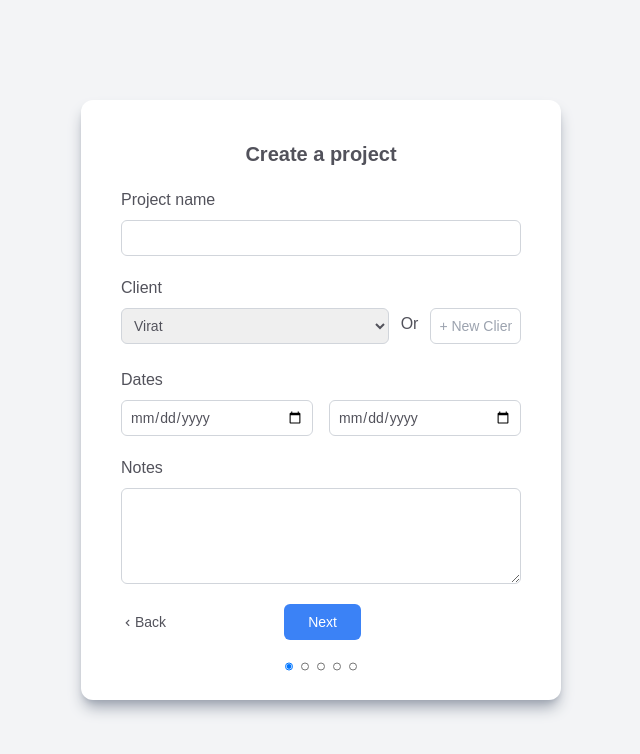
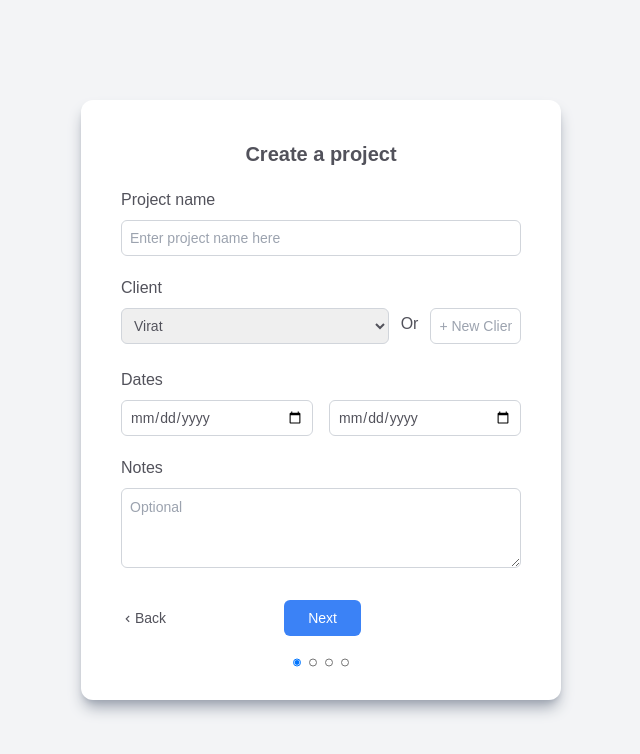
Before and after one commit to thedeepakmaurya/multiform, a React (Create React App) app: page / in a window 1280 px wide. Shown: the top 754 px of the page, without its empty margins (319-959 px from the left). Built offline with nearby package versions, Linux system fonts and the light colour scheme.

Commit message:
local storage

```diff
--- a/src/components/Button.js
+++ b/src/components/Button.js
@@ -3,14 +3,13 @@ import React from 'react';
 const Button = ({step, nextStep, prevStep}) => {
 
   return (
-    <div className='flex flex-col mt-5 w-[480px] pl-10 pr-10'>
+    <div className='flex flex-col w-[480px] pl-10 pr-10'>
       <div className='flex justify-start items-center gap-[110px]'>
         <button className='text-sm' onClick={prevStep}><i className='bx bx-chevron-left align-middle'></i>Back</button>
         <button className='text-sm p-2 pl-6 pr-6 rounded-md bg-blue-500 text-white ml-2' onClick={nextStep}>Next</button>
       </div>
       <div className='flex justify-center gap-2 mt-5'>
         <input className='w-2' type='radio' checked={step === 1} readOnly/>
-        <input className='w-2' type='radio' checked={step === 2} readOnly/>
         <input className='w-2' type='radio' checked={step === 2} readOnly/>
         <input className='w-2' type='radio' checked={step === 3} readOnly/>
         <input className='w-2' type='radio' checked={step === 4} readOnly/>
--- a/src/components/Form.js
+++ b/src/components/Form.js
@@ -7,21 +7,19 @@ import Team from './pages/Team'
 const Form = () => {
 
   const [step, setStep] = useState(1);
-  const [formData, setFormData] = useState(
-    {
-      projectName: " ",
-      note: " ",
-      person: " ",
-
-    }
+  const [formData, setFormData] = useState(() => {
+    const savedFormData = localStorage.getItem('formData');
+    return savedFormData ? JSON.parse(savedFormData) : { projectName: "", note: "", person: "" };
+  }
   )
 
   const handleChange = (e) => {
-      setFormData({...formData, [e.target.name]: e.target.value })
-    }
+    setFormData({ ...formData, [e.target.name]: e.target.value })
+  }
 
   const handleSubmit = () => {
     console.log(formData)
+    localStorage.setItem('formData', JSON.stringify(formData));
   }
 
   const nextStep = () => {
@@ -35,13 +33,13 @@ const Form = () => {
 
   switch (step) {
     case 1:
-      return <CreateProject formData={formData} setFormData={setFormData} nextStep={nextStep} prevStep={prevStep} step={step} handleChange={handleChange}/>;
+      return <CreateProject formData={formData} setFormData={setFormData} nextStep={nextStep} prevStep={prevStep} step={step} handleChange={handleChange} />;
     case 2:
-      return <SelectView formData={formData} setFormData={setFormData} nextStep={nextStep} prevStep={prevStep} step={step} handleChange={handleChange}/>;
+      return <SelectView formData={formData} setFormData={setFormData} nextStep={nextStep} prevStep={prevStep} step={step} handleChange={handleChange} />;
     case 3:
-      return <ManageProject formData={formData} setFormData={setFormData} nextStep={nextStep} prevStep={prevStep} step={step} handleChange={handleChange}/>;
+      return <ManageProject formData={formData} setFormData={setFormData} nextStep={nextStep} prevStep={prevStep} step={step} handleChange={handleChange} />;
     case 4:
-      return <Team formData={formData} setFormData={setFormData} prevStep={prevStep} step={step} handleChange={handleChange} handleSubmit={handleSubmit}/>;
+      return <Team formData={formData} setFormData={setFormData} prevStep={prevStep} step={step} handleChange={handleChange} handleSubmit={handleSubmit} />;
     default:
       return <CreateProject formData={formData} setFormData={setFormData} nextStep={nextStep} prevStep={prevStep} step={step} handleChange={handleChange} />
 
--- a/src/components/pages/CreateProject.js
+++ b/src/components/pages/CreateProject.js
@@ -37,11 +37,13 @@ const CreateProject = ({formData, setFormData, step, nextStep, prevStep, handleC
           </div>
           <div className='flex flex-col mt-5'>
             <label className=' text-md font-medium'>Notes</label>
-            <textarea className='border border-gray-300 rounded-md text-sm outline-none overflow-y-hidden focus:border-blue-500 p-2 mt-2 w-full h-24' type='text' name='note' value={formData.note} placeholder='Optional' />
+            <textarea className='border border-gray-300 rounded-md text-sm outline-none overflow-y-hidden focus:border-blue-500 p-2 mt-2 w-full h-20' name='note'  value={formData.note} onChange={handleChange} placeholder='Optional' />
           </div>
         </div>
       </form>
+      <div className='mt-8'>
       <Button step={step} nextStep={nextStep} prevStep={prevStep}/>
+      </div>
     </div>
   )
 }
--- a/src/components/pages/ManageProject.js
+++ b/src/components/pages/ManageProject.js
@@ -34,7 +34,9 @@ const ManageProject = ({formData, setFormData, step, nextStep, prevStep}) => {
           </div>
         </div>
       </div>
+      <div className='mt-[103px]'>
       <Button nextStep={nextStep} prevStep={prevStep}step={step}/>
+      </div>
     </div>
   )
 }
--- a/src/components/pages/SelectView.js
+++ b/src/components/pages/SelectView.js
@@ -20,7 +20,9 @@ const SelectView = ({ formData, setFormData, step, nextStep, prevStep }) => {
           <p className='text-sm p-3'>Board</p>
         </div>
       </div>
+      <div className='mt-44'>
       <Button nextStep={nextStep} prevStep={prevStep} step={step}/>
+      </div>
     </div>
   )
 }
--- a/src/components/pages/Team.js
+++ b/src/components/pages/Team.js
@@ -1,18 +1,18 @@
 import React from 'react'
 
-const Team = ({formData, setFormData, step, prevStep, handleSubmit }) => {
+const Team = ({formData, setFormData, step, prevStep, handleSubmit, handleChange}) => {
   return (
     <div className='flex flex-col items-center  bg-white rounded-xl p-10 shadow-lg shadow-gray-400 w-[480px] h-[600px]'>
       <h1 className='font-bold text-xl'>Team</h1>
       <div className='w-full'>
         <label className=' text-md font-medium'>Invite or Add a person</label>
         <div className='flex gap-5 items-center'>
-          <input className='border border-gray-300 rounded-md text-sm  outline-none focus:border-blue-500 h-9 pl-2 pr-2 mt-2 w-full' type='text' name='person' value={formData.person} placeholder='Add person' />
+          <input className='border border-gray-300 rounded-md text-sm  outline-none focus:border-blue-500 h-9 pl-2 pr-2 mt-2 w-full' type='text' name='person' value={formData.person} onChange={handleChange} placeholder='Add person' />
           <button className='text-sm h-9 pl-6 pr-6 rounded-md bg-blue-500 text-white '>Add</button>
         </div>
       </div>
       {/* Button */}
-      <div className='flex flex-col mt-5 w-[480px] pl-10 pr-10'>
+      <div className='flex flex-col mt-[365px] w-[480px] pl-10 pr-10'>
         <div className='flex justify-start items-center gap-[80px]'>
           <button className='text-sm' onClick={prevStep}><i className='bx bx-chevron-left'></i>Back</button>
           <button className='text-sm p-2 pl-6 pr-6 rounded-md bg-blue-500 text-white ml-2 ' onClick={handleSubmit}>Create Project</button>
```
